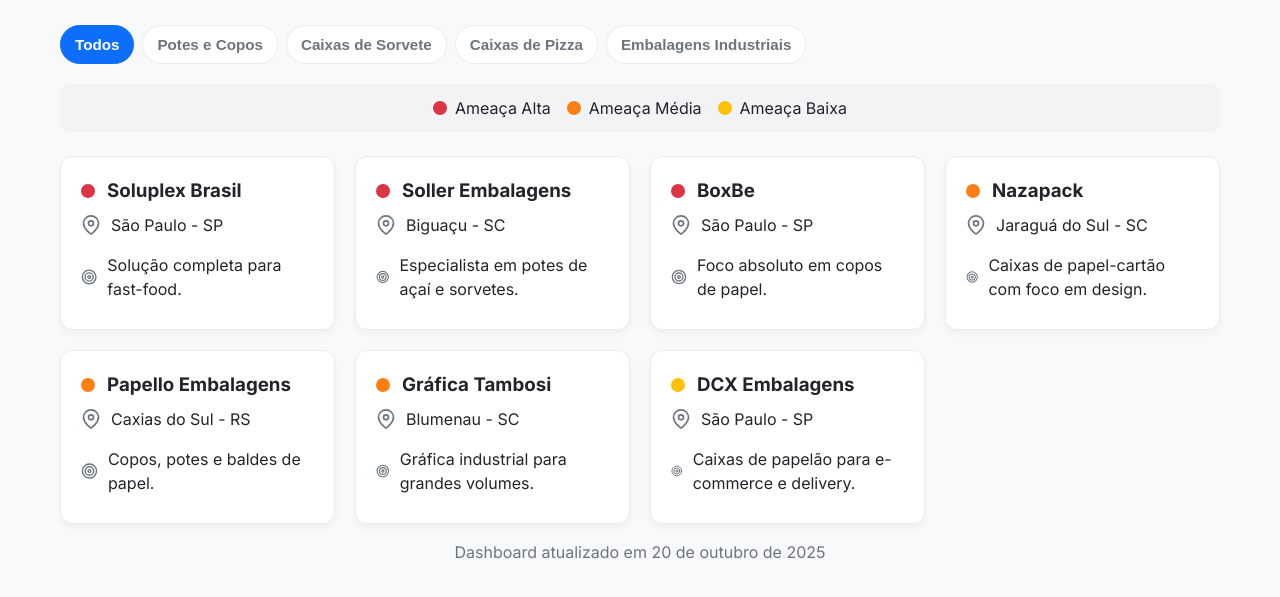
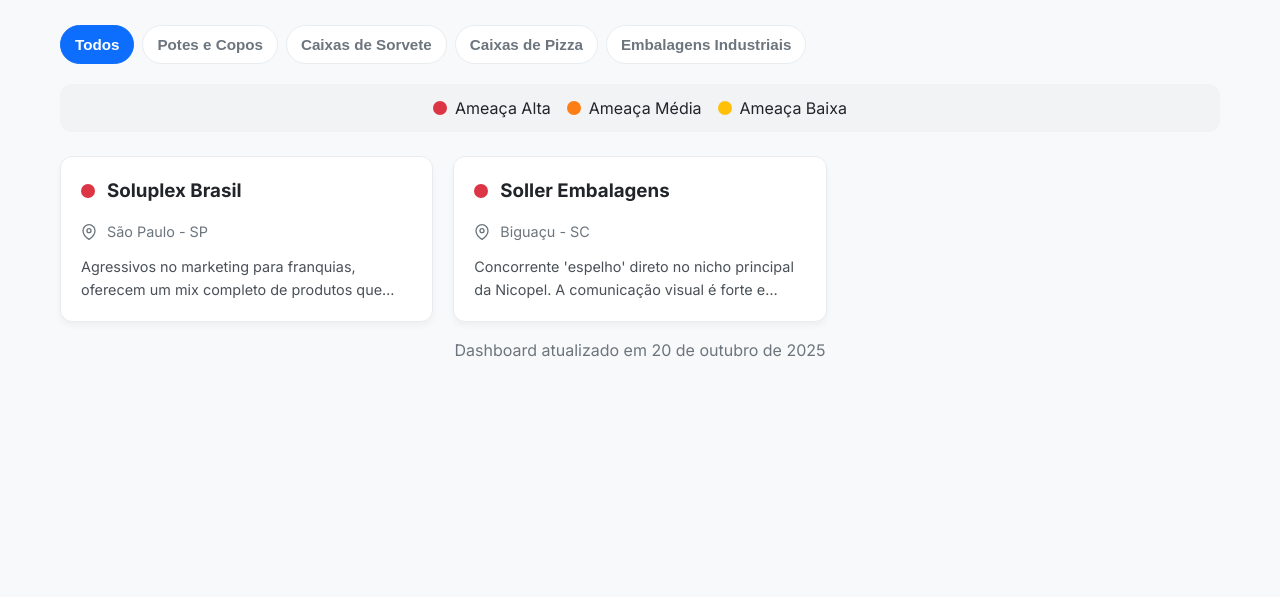
Before and after one commit to eumatheusths/analise_concorrentes_nicopel, a plain HTML site: page index.html in a window 1280 px wide. Shown: the part 101-698 px from the top of the page. Drawn offline with Linux system fonts and the light colour scheme.

Commit message:
Update index.html

```diff
--- a/index.html
+++ b/index.html
@@ -7,7 +7,7 @@
 
     <link rel="preconnect" href="https://fonts.googleapis.com" />
     <link rel="preconnect" href="https://fonts.gstatic.com" crossorigin />
-  <link href="https://fonts.googleapis.com/css2?family=Inter:wght@400;600;700&display=swap" rel="stylesheet" />
+    <link href="https://fonts.googleapis.com/css2?family=Inter:wght@400;500;600;700&display=swap" rel="stylesheet" />
 
     <style>
         :root{
@@ -15,45 +15,52 @@
             --card-background:#ffffff;--text-color:#212529;--border-color:#e9ecef;
             --shadow:0 4px 6px rgba(0,0,0,.04);--shadow-hover:0 7px 14px rgba(0,0,0,.07)
         }
-    /* base responsiva */
         *{box-sizing:border-box} body{margin:0;font-family:Inter,system-ui,-apple-system,sans-serif;background:var(--background-color);color:var(--text-color);line-height:1.5;-webkit-font-smoothing:antialiased;-moz-osx-font-smoothing:grayscale}
         .container{max-width:1200px;margin:0 auto;padding:clamp(12px,2vw,20px)}
         header{text-align:center;margin-bottom:clamp(16px,3vw,28px)}
         header h1{margin:0 0 6px;font-weight:700;font-size:clamp(1.25rem,2.4vw+0.5rem,2.2rem)}
         header p{margin:0;color:var(--secondary-color);font-size:clamp(.9rem,1.2vw+.5rem,1rem)}
-
-    /* tabs roláveis */
-    .tabs-nav{display:flex;gap:8px;margin:12px 0 16px;overflow-x:auto;-webkit-overflow-scrolling:touch;padding-bottom:4px}
+        .tabs-nav{display:flex;gap:8px;margin:12px 0 16px;overflow-x:auto;-webkit-overflow-scrolling:touch;scrollbar-width:none;padding-bottom:4px}
+        .tabs-nav::-webkit-scrollbar{display:none}
         .tab-btn{flex:0 0 auto;white-space:nowrap;font-weight:600;font-size:.95rem;padding:10px 14px;border:1px solid var(--border-color);background:#fff;color:var(--secondary-color);border-radius:999px;cursor:pointer;transition:.2s}
         .tab-btn:hover{background:#f1f3f5} .tab-btn.active{background:var(--primary-color);color:#fff;border-color:var(--primary-color)}
-
-    /* legenda */
         .legend{display:flex;justify-content:center;align-items:center;flex-wrap:wrap;gap:10px 16px;background:#f1f3f5;padding:12px;border-radius:12px;margin-bottom:clamp(16px,3vw,24px)}
         .legend-item{display:flex;align-items:center;gap:8px}
         .threat-level{width:14px;height:14px;border-radius:50%}
         .threat-high{background:#dc3545}.threat-medium{background:#fd7e14}.threat-low{background:#ffc107}
-
-    /* grid */
-    #competitors-grid{display:grid;grid-template-columns:repeat(auto-fill,minmax(260px,1fr));gap:clamp(12px,2.2vw,20px)}
+        #competitors-grid{display:grid;grid-template-columns:repeat(auto-fill,minmax(280px,1fr));gap:clamp(12px,2.2vw,20px)}
         .competitor-card{cursor:pointer;background:#fff;border:1px solid var(--border-color);border-radius:12px;padding:clamp(14px,1.8vw,20px);box-shadow:var(--shadow);transition:.2s;display:flex;flex-direction:column;min-height:160px}
         .competitor-card:hover{transform:translateY(-4px);box-shadow:var(--shadow-hover)}
         .competitor-card.hidden{display:none}
-    .card-header{display:flex;align-items:center;gap:12px}
+        .card-header{display:flex;align-items:center;gap:12px;margin-bottom:8px}
         .card-header h3{margin:0;font-size:clamp(1.05rem,1.2vw+.8rem,1.3rem);font-weight:700}
-    .info-item{display:flex;align-items:center;gap:10px;margin:8px 0}
-    .info-item svg{width:20px;height:20px;color:var(--secondary-color)}
+        .card-body{flex-grow:1}
+        .info-item{display:flex;align-items:center;gap:10px;margin:8px 0;font-size:0.9rem;color:var(--secondary-color)}
+        .info-item svg{width:16px;height:16px;color:var(--secondary-color);flex-shrink:0}
 
-    /* modal */
+        /* NOVO: Estilo para a prévia da análise */
+        .card-analysis-preview {
+            font-size: 0.9rem;
+            color: #495057;
+            margin: 12px 0 0;
+            line-height: 1.6;
+            -webkit-line-clamp: 2;
+            -webkit-box-orient: vertical;
+            display: -webkit-box;
+            overflow: hidden;
+            text-overflow: ellipsis;
+        }
+
         .modal-overlay{position:fixed;inset:0;background:rgba(33,37,41,.6);display:flex;justify-content:center;align-items:center;z-index:1000;opacity:0;visibility:hidden;transition:opacity .25s,visibility .25s;padding:1rem}
         .modal-overlay.active{opacity:1;visibility:visible}
         .modal-content{background:#fff;border-radius:12px;width:100%;max-width:800px;max-height:min(90vh,700px);display:flex;flex-direction:column;overflow:hidden;transform:translateY(10px);transition:transform .25s}
         .modal-overlay.active .modal-content{transform:translateY(0)}
         .modal-header{padding:12px 16px;border-bottom:1px solid var(--border-color);position:sticky;top:0;background:#fff;z-index:1}
         .modal-close-btn{position:absolute;top:10px;right:10px;background:#f1f3f5;border:none;width:32px;height:32px;border-radius:50%;font-size:1.2rem;cursor:pointer;color:var(--secondary-color)}
-    .modal-body{padding:14px;overflow:auto;display:flex;flex-direction:column;gap:12px}
+        .modal-body{padding:16px;overflow:auto;display:flex;flex-direction:column;gap:16px}
         .modal-footer{padding:12px 16px;border-top:1px solid var(--border-color);background:#f8f9fa;position:sticky;bottom:0}
-
-    /* botões compactos/clean do pop-up */
+        .modal-body .info-item{color:var(--text-color)}
+        .modal-body .info-item svg{color:var(--secondary-color)}
         .card-actions{display:flex;gap:8px;flex-wrap:wrap}
         .action-btn{display:inline-flex;align-items:center;gap:8px;padding:6px 12px;font-size:.9rem;line-height:1;border-radius:8px;border:1px solid var(--border-color);background:#fff;color:var(--text-color);font-weight:600;text-decoration:none;transition:background .15s,border-color .15s,transform .06s}
         .action-btn svg{width:18px;height:18px;color:var(--secondary-color)}
@@ -63,14 +70,11 @@
         .btn-website:hover{background:#f3f8ff}
         .btn-instagram{color:#d6336c;border-color:#f3d0db}
         .btn-instagram:hover{background:#fff5f7}
-
-    /* mobile fullscreen */
         @media (max-width:767px){.modal-content{width:100%;height:100%;max-width:none;max-height:none;border-radius:0}}
         @media (max-width:360px){#competitors-grid{grid-template-columns:1fr}}
     </style>
 </head>
 <body>
-  <!-- Ícones -->
     <svg xmlns="http://www.w3.org/2000/svg" style="display:none">
         <symbol id="icon-location" viewBox="0 0 24 24" fill="none" stroke="currentColor" stroke-width="2" stroke-linecap="round" stroke-linejoin="round"><path d="M21 10c0 7-9 13-9 13s-9-6-9-13a9 9 0 0 1 18 0z"></path><circle cx="12" cy="10" r="3"></circle></symbol>
         <symbol id="icon-focus" viewBox="0 0 24 24" fill="none" stroke="currentColor" stroke-width="2" stroke-linecap="round" stroke-linejoin="round"><circle cx="12" cy="12" r="10"></circle><circle cx="12" cy="12" r="6"></circle><circle cx="12" cy="12" r="2"></circle></symbol>
@@ -99,15 +103,16 @@
         </div>
 
         <main id="competitors-grid">
-      <!-- TODOS OS CARDS RESTAURADOS -->
             <article class="competitor-card"
                 data-category="potes-copos embalagens-industriais"
                 data-name="Soluplex Brasil" data-location="São Paulo - SP" data-focus="Solução completa para fast-food."
                 data-analysis="Agressivos no marketing para franquias, oferecem um mix completo de produtos que atrai grandes redes. Ponto fraco pode ser a menor flexibilidade para clientes menores."
                 data-website="https://www.soluplex.com.br/" data-instagram="https://www.instagram.com/soluplex.brasil/">
                 <div class="card-header"><span class="threat-level threat-high"></span><h3>Soluplex Brasil</h3></div>
+                <div class="card-body">
                     <div class="info-item"><svg><use href="#icon-location"/></svg><span>São Paulo - SP</span></div>
-        <div class="info-item"><svg><use href="#icon-focus"/></svg><span>Solução completa para fast-food.</span></div>
+                    <p class="card-analysis-preview">Agressivos no marketing para franquias, oferecem um mix completo de produtos que atrai grandes redes...</p>
+                </div>
             </article>
 
             <article class="competitor-card"
@@ -116,59 +121,12 @@
                 data-analysis="Concorrente 'espelho' direto no nicho principal da Nicopel. A comunicação visual é forte e focada na qualidade. A disputa é direta por preço, qualidade de impressão e agilidade na entrega."
                 data-website="https://www.sollerembalagens.com.br/" data-instagram="https://www.instagram.com/sollerembalagens/">
                 <div class="card-header"><span class="threat-level threat-high"></span><h3>Soller Embalagens</h3></div>
+                <div class="card-body">
                     <div class="info-item"><svg><use href="#icon-location"/></svg><span>Biguaçu - SC</span></div>
-        <div class="info-item"><svg><use href="#icon-focus"/></svg><span>Especialista em potes de açaí e sorvetes.</span></div>
+                    <p class="card-analysis-preview">Concorrente 'espelho' direto no nicho principal da Nicopel. A comunicação visual é forte e focada na qualidade...</p>
+                </div>
             </article>
 
-      <article class="competitor-card"
-        data-category="potes-copos"
-        data-name="BoxBe" data-location="São Paulo - SP" data-focus="Foco absoluto em copos de papel."
-        data-analysis="Ameaça forte para clientes que buscam especificamente por copos na internet, com marketing digital muito agressivo para captura de leads online."
-        data-website="https://boxbe.com.br/" data-instagram="https://www.instagram.com/boxbeembalagens/">
-        <div class="card-header"><span class="threat-level threat-high"></span><h3>BoxBe</h3></div>
-        <div class="info-item"><svg><use href="#icon-location"/></svg><span>São Paulo - SP</span></div>
-        <div class="info-item"><svg><use href="#icon-focus"/></svg><span>Foco absoluto em copos de papel.</span></div>
-      </article>
-
-      <article class="competitor-card"
-        data-category="caixas-sorvete embalagens-industriais"
-        data-name="Nazapack" data-location="Jaraguá do Sul - SC" data-focus="Caixas de papel-cartão com foco em design."
-        data-analysis="Competem forte em projetos que exigem alto apelo visual. Ameaça para clientes que veem a embalagem como principal ferramenta de marketing no ponto de venda."
-        data-website="https://nazapack.com.br/" data-instagram="https://www.instagram.com/nazapack/?hl=en">
-        <div class="card-header"><span class="threat-level threat-medium"></span><h3>Nazapack</h3></div>
-        <div class="info-item"><svg><use href="#icon-location"/></svg><span>Jaraguá do Sul - SC</span></div>
-        <div class="info-item"><svg><use href="#icon-focus"/></svg><span>Caixas de papel-cartão com foco em design.</span></div>
-      </article>
-
-      <article class="competitor-card"
-        data-category="potes-copos"
-        data-name="Papello Embalagens" data-location="Caxias do Sul - RS" data-focus="Copos, potes e baldes de papel."
-        data-analysis="Competem diretamente na linha de produtos. A distância pode ser um fator que a Nicopel pode explorar, oferecendo fretes mais competitivos e prazos de entrega menores."
-        data-website="https://www.papello.com.br/" data-instagram="https://www.instagram.com/papelloembalagens/">
-        <div class="card-header"><span class="threat-level threat-medium"></span><h3>Papello Embalagens</h3></div>
-        <div class="info-item"><svg><use href="#icon-location"/></svg><span>Caxias do Sul - RS</span></div>
-        <div class="info-item"><svg><use href="#icon-focus"/></svg><span>Copos, potes e baldes de papel.</span></div>
-      </article>
-
-      <article class="competitor-card"
-        data-category="caixas-sorvete embalagens-industriais caixas-pizza"
-        data-name="Gráfica Tambosi" data-location="Blumenau - SC" data-focus="Gráfica industrial para grandes volumes."
-        data-analysis="Ameaça para grandes volumes devido à alta capacidade produtiva, podendo oferecer preços competitivos. Menos ágil para pedidos menores e nichados."
-        data-website="https://graficatambosi.com.br/embalagens" data-instagram="https://www.instagram.com/graficatambosi/">
-        <div class="card-header"><span class="threat-level threat-medium"></span><h3>Gráfica Tambosi</h3></div>
-        <div class="info-item"><svg><use href="#icon-location"/></svg><span>Blumenau - SC</span></div>
-        <div class="info-item"><svg><use href="#icon-focus"/></svg><span>Gráfica industrial para grandes volumes.</span></div>
-      </article>
-
-      <article class="competitor-card"
-        data-category="caixas-pizza embalagens-industriais"
-        data-name="DCX Embalagens" data-location="São Paulo - SP" data-focus="Caixas de papelão para e-commerce e delivery."
-        data-analysis="Competem no segmento de caixas de papelão para transporte e delivery. Ameaça indireta ao core business, mas direta para caixas de pizza mais simples."
-        data-website="https://www.dcxembalagens.com.br/" data-instagram="https://www.instagram.com/dcxembalagens/">
-        <div class="card-header"><span class="threat-level threat-low"></span><h3>DCX Embalagens</h3></div>
-        <div class="info-item"><svg><use href="#icon-location"/></svg><span>São Paulo - SP</span></div>
-        <div class="info-item"><svg><use href="#icon-focus"/></svg><span>Caixas de papelão para e-commerce e delivery.</span></div>
-      </article>
             </main>
 
         <footer style="text-align:center;margin-top:16px;color:var(--secondary-color)">
@@ -176,7 +134,6 @@
         </footer>
     </div>
 
-  <!-- Modal -->
     <div id="competitor-modal" class="modal-overlay" aria-hidden="true" role="dialog" aria-modal="true">
         <div class="modal-content">
             <header class="modal-header">
@@ -198,27 +155,19 @@
         document.addEventListener('DOMContentLoaded', () => {
             const tabsContainer = document.querySelector('.tabs-nav');
             const competitorCards = document.querySelectorAll('.competitor-card');
-
-      // filtro
             tabsContainer.addEventListener('click', (event) => {
                 const btn = event.target.closest('.tab-btn');
                 if (!btn) return;
                 const active = tabsContainer.querySelector('.active');
                 if (active) active.classList.remove('active');
                 btn.classList.add('active');
-
                 const cat = btn.dataset.category;
                 competitorCards.forEach(card => {
                     const categories = (card.dataset.category || '');
-          if (cat === 'todos' || categories.includes(cat)) {
-            card.classList.remove('hidden');
-          } else {
-            card.classList.add('hidden');
-          }
+                    card.classList.toggle('hidden', !(cat === 'todos' || categories.includes(cat)));
                 });
             });
 
-      // modal
             const grid = document.getElementById('competitors-grid');
             const modal = document.getElementById('competitor-modal');
             const modalCloseBtn = document.getElementById('modal-close-btn');
@@ -228,22 +177,11 @@
             const modalAnalysis = document.getElementById('modal-analysis');
             const modalActions = document.getElementById('modal-actions');
 
-      const openModal = () => {
-        modal.classList.add('active');
-        modal.setAttribute('aria-hidden','false');
-        document.body.style.overflow='hidden';
-        modalCloseBtn.focus({preventScroll:true});
-      };
-      const closeModal = () => {
-        modal.classList.remove('active');
-        modal.setAttribute('aria-hidden','true');
-        document.body.style.overflow='';
-      };
+            // NOVO: Elementos para o Focus Trap
+            let firstFocusableEl = null;
+            let lastFocusableEl = null;
 
-      grid.addEventListener('click', (event) => {
-        const card = event.target.closest('.competitor-card');
-        if (!card) return;
-
+            const openModal = (card) => {
                 const name = card.dataset.name || '';
                 const location = card.dataset.location || '';
                 const focus = card.dataset.focus || '';
@@ -257,20 +195,54 @@
                 modalLocation.innerHTML = `<svg><use href="#icon-location"/></svg><span>${location}</span>`;
                 modalFocus.innerHTML = `<svg><use href="#icon-focus"/></svg><span>${focus}</span>`;
                 modalAnalysis.textContent = analysis;
-
                 let actions = '';
                 if (website) actions += `<a href="${website}" target="_blank" rel="noopener" class="action-btn btn-website"><svg><use href="#icon-website"/></svg>Website</a>`;
                 if (instagram) actions += `<a href="${instagram}" target="_blank" rel="noopener" class="action-btn btn-instagram"><svg><use href="#icon-instagram"/></svg>Instagram</a>`;
                 modalActions.innerHTML = actions;
 
-        openModal();
+                modal.classList.add('active');
+                modal.setAttribute('aria-hidden','false');
+                document.body.style.overflow='hidden';
+
+                // NOVO: Lógica do Focus Trap
+                const focusableEls = modal.querySelectorAll('a[href]:not([disabled]), button:not([disabled])');
+                firstFocusableEl = focusableEls[0];
+                lastFocusableEl = focusableEls[focusableEls.length - 1];
+                firstFocusableEl.focus();
+            };
+
+            const closeModal = () => {
+                modal.classList.remove('active');
+                modal.setAttribute('aria-hidden','true');
+                document.body.style.overflow='';
+            };
+
+            grid.addEventListener('click', (event) => {
+                const card = event.target.closest('.competitor-card');
+                if (card) openModal(card);
             });
 
             modalCloseBtn.addEventListener('click', closeModal);
             modal.addEventListener('click', (e) => { if (e.target === modal) closeModal(); });
-      document.addEventListener('keydown', (e)=>{ if(e.key==='Escape' && modal.classList.contains('active')) closeModal(); });
+            document.addEventListener('keydown', (e)=>{
+                if(e.key==='Escape' && modal.classList.contains('active')) closeModal();
 
-      // data
+                // NOVO: Lógica do Focus Trap
+                if (e.key === 'Tab' && modal.classList.contains('active')) {
+                    if (e.shiftKey) { /* shift + tab */
+                        if (document.activeElement === firstFocusableEl) {
+                            lastFocusableEl.focus();
+                            e.preventDefault();
+                        }
+                    } else { /* tab */
+                        if (document.activeElement === lastFocusableEl) {
+                            firstFocusableEl.focus();
+                            e.preventDefault();
+                        }
+                    }
+                }
+            });
+
             const today = new Date();
             document.getElementById('last-updated').textContent =
                 today.toLocaleDateString('pt-BR',{day:'2-digit',month:'long',year:'numeric'});
```
Lines whose indentation alone changed are shown as unchanged.
